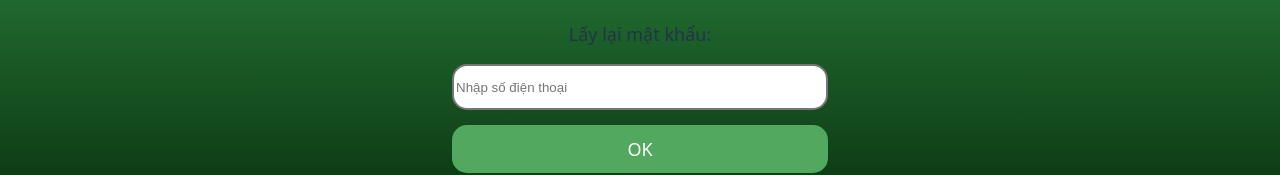
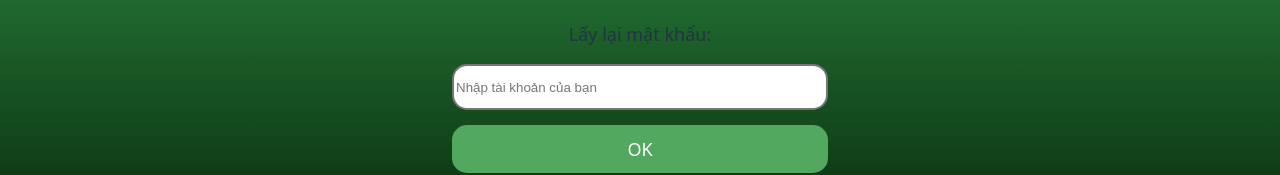
Before and after one commit to lnun187/DADN_Smart_farm, a React (Vite) app in the folder my-react-app/: page /forgot-password in a window 1280 px wide. Shown: the part 484-659 px from the top of the page. Built offline with nearby package versions, Linux system fonts and the light colour scheme.

Commit message:
thay doi dieu huong

```diff
--- a/my-react-app/src/pages/ForgotPassword.tsx
+++ b/my-react-app/src/pages/ForgotPassword.tsx
@@ -5,7 +5,7 @@ const ForgotPasswordForm: React.FC = () => {
   const navigate = useNavigate();
 
   const handleOkClick = () => {
-    navigate('/otp'); // Điều hướng sang trang nhập mã OTP
+    navigate('/new-password'); // Điều hướng sang trang nhập mã OTP
   };
 
   return (
@@ -17,9 +17,9 @@ const ForgotPasswordForm: React.FC = () => {
 
           <input
             className="w-full px-4 py-3 rounded-lg border-2 border-gray-200 focus:outline-none focus:border-green-500"
-            id="phone"
+            id="email"
             type="text"
-            placeholder="Nhập số điện thoại"
+            placeholder="Nhập tài khoản của bạn"
             style={{ width: '368px', height: '40px', borderRadius: '15px', marginBottom: '15px' }}
           />
         </div>
```
